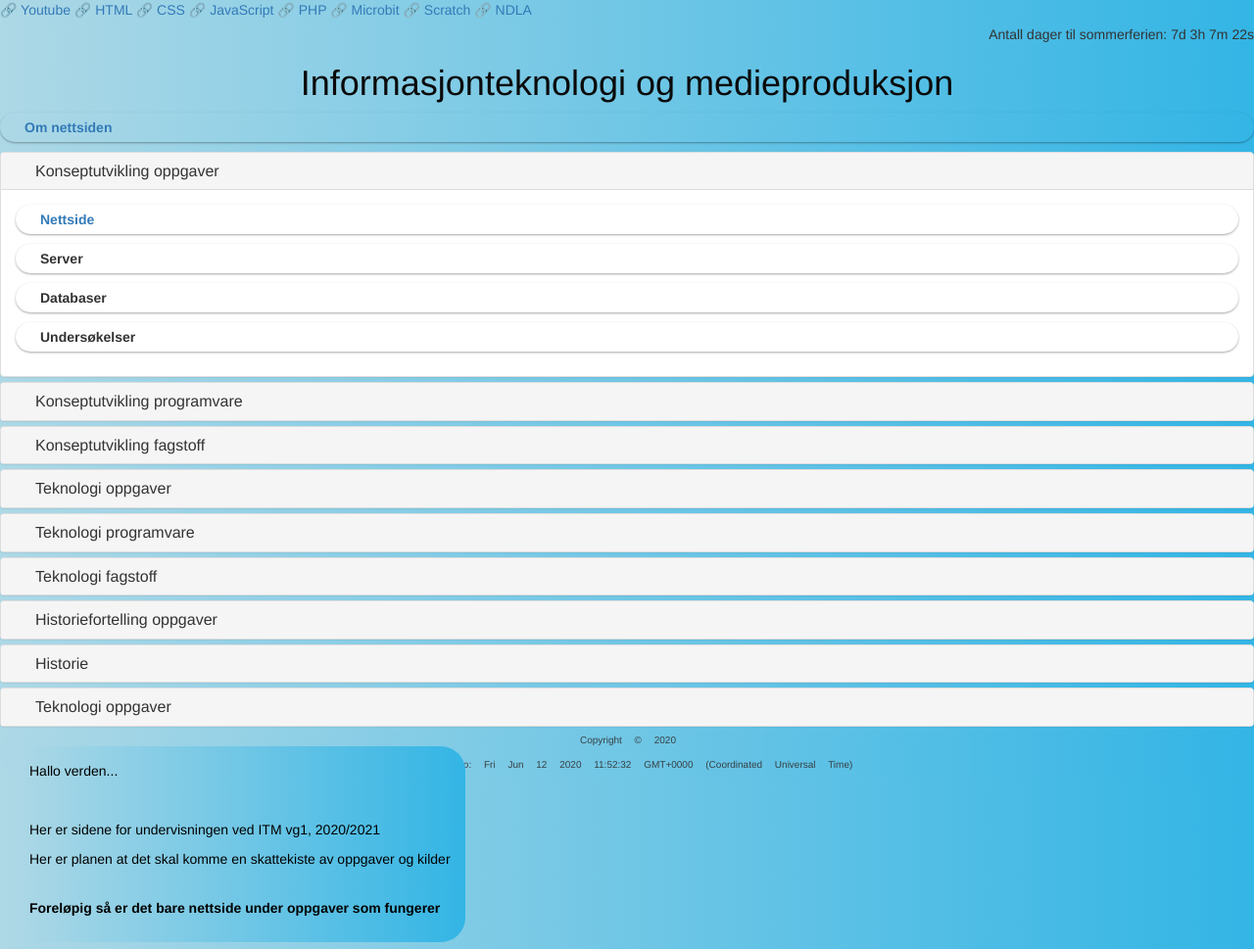
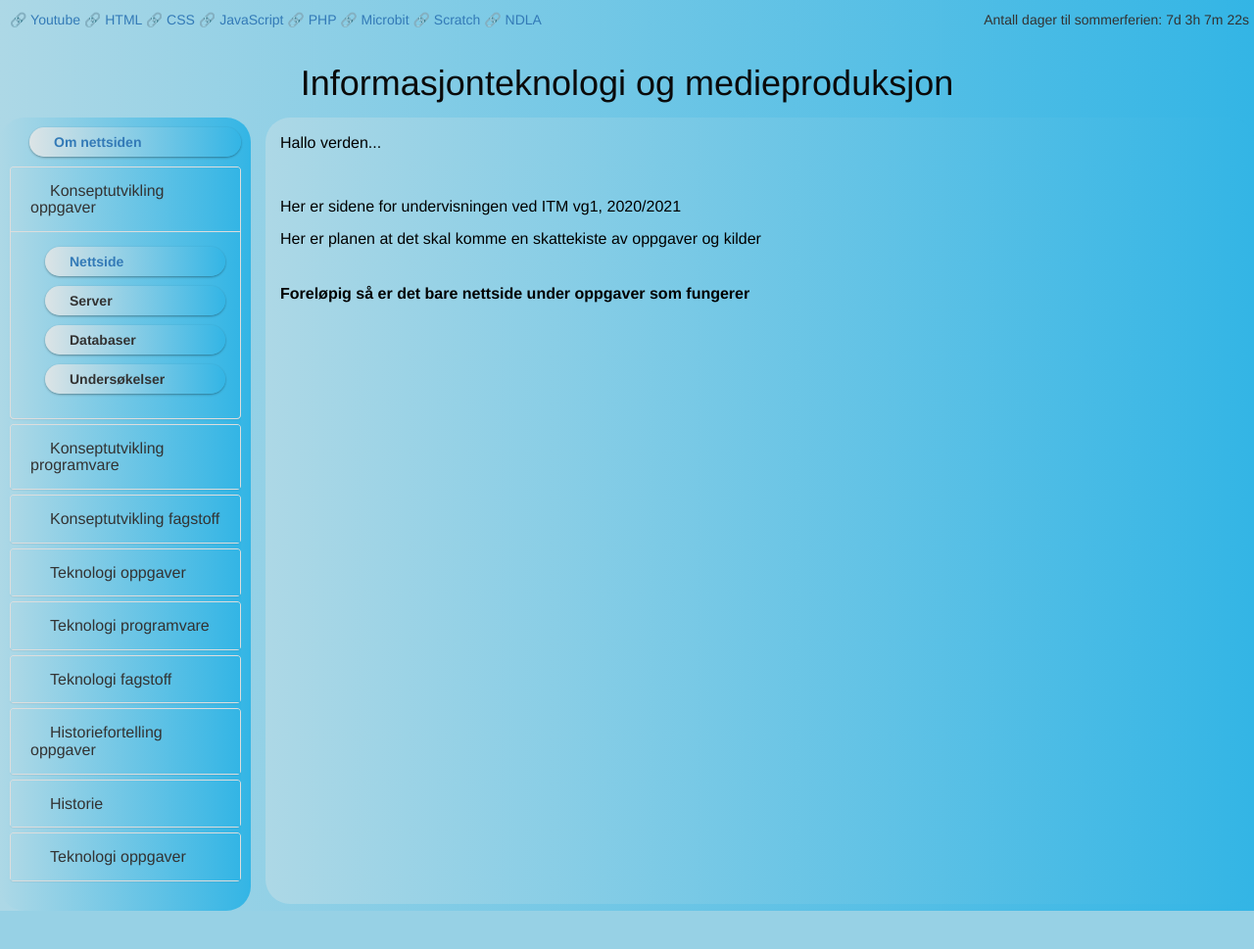
Before and after one commit to handerre/ITMP.github.io, a PHP site: page / in a window 1280 px wide. Shown: the whole page at 98% size. After the commit the page ends 930 px from the top, so only its background shows below. Run offline with PHP 8.4, Linux system fonts and the light colour scheme.

Commit message:
Add files via upload

```diff
--- a/CSS/minstil.css
+++ b/CSS/minstil.css
@@ -8,6 +8,7 @@
 
 /* Definerer body taggen*/
 body{
+
 	color: black;
 	font-family: "Lucida Sans", sans-serif;
 	background-image: linear-gradient(to right, lightblue, #33b5e5); /* Standard syntax (must be last) - Gradient Background */
@@ -24,12 +25,6 @@ img {
 	max-width: 250px;
 	}
 
-.img_Op
-{
-	opacity: 0.5; /*gjennomsiktighet/tydelighet*/
-	grid-column: 1/5;
-	text-align: center;
-}
 
 /*Gjør at bilder får en scrollbar automatisk når vinduet blir lite*/
 .bilde {
@@ -38,59 +33,48 @@ img {
 
 /*Tagg for definisjon av nedtelling til sommerferien*/
 #nedtelling{
-	grid-row: 1/6;
+
 	grid-column: 4/6;
-	margin-top: 5px;
+	margin-top: 10px;
 	font-size: 14px;
 	text-align: right;
+	margin-right: 5px;
 
 }
 
 /*definerer iframe taggen*/
 iframe{
-	min-width: 20px;
-	max-width: 200px;
-	max-height:100px;
-	margin: 5px;
+	width: 100%;
+	height: 1000px;
+	border-radius: 25px; /*Avrunnede hjørner */
+	background-image: linear-gradient(to right, lightblue, #33b5e5); /* Standard syntax (must be last) - Gradient Background */
+
+
 }
+
+
 
 /*Gjør at filmer får en scrollbar automatisk når vinduet blir lite*/
 .film {
 	overflow: auto;
 }
 
-/*definerer stil på button/knapp taggen*/
-.button {
-	background-color: #4CAF50;
-	border-radius: 25px; /*Avrunnede hjørner */
-	border-style: outset;
-	color: white;
-	padding: 10px 22px;
-	text-align: center;
-	text-decoration: none;
-	display: inline-block;
-	font-size: 16px;
-	margin: 4px 2px;
-	cursor: pointer;
-  }
 
 /* Definerer main taggen. Det vil si hvordan gridsene skal oppføre seg på overordnet nivå*/
-main {
+.main {
 	display: grid; /* Definerer at sidene skal vises med grids*/
 	/* grid-column-gap: 15px; mellomrom mellom gridsene horisontalt*/
 	grid-row-gap: 5px;  /*mellomrom mellom gridsene vertikaltt*/
 	text-align: center; /* all teks skal midtstilles som standard*/
-	grid-template-rows: 1fr 1fr 1fr 1fr 1fr; /* deler skjermen i 5 like store deler - vertikalt */
 	grid-template-columns: 1fr 1fr 1fr 1fr 1fr; /* deler skjermen i 5 like store deler - horisontalt */
 }
 
 /* Definerer header taggen/griden*/
 .header {
-	grid-column: 1/6;
+	display: grid;
+	grid-column:1/6;
 	border-radius: 25px; /*Avrunnede hjørner */
 	text-align: center;
-
-
 	background-image: linear-gradient(to left,aqua #33b5e5); /* Standard syntax (must be last) - Gradient Background */
 }
 
@@ -114,12 +98,15 @@ h1 {
   }
 /* Definerer meny_topp taggen/griden*/
 .meny_topp{
-	grid-column: 1/4;
-	grid-row: 1/6;
+	grid-column:1/4;
 	text-align: left;
 	font-size: 14px;
 	color: black;
+	padding: 10px;
+	background-image: linear-gradient(to left,aqua #33b5e5); /* Standard syntax (must be last) - Gradient Background */
+	border-radius: 25px; /*Avrunnede hjørner */
 }
+
 
 
 /* Definerer meny_venstre taggen/griden*/
@@ -130,10 +117,35 @@ h1 {
 	text-align: left;
 	text-indent: 20px;
 	font-weight: bold;
-	grid-column-gap: 15px; /* mellomrom mellom gridsene horisontalt*/
-	min-height: 50%;
+	padding: 10px;
+	background-image: linear-gradient(to right, lightblue, #33b5e5); /* Standard syntax (must be last) - Gradient Background */
+
+}
+
+.panel-group
+{
+	background-image: linear-gradient(to right, lightblue, #33b5e5); /* Standard syntax (must be last) - Gradient Background */
+
+}
+.panel.panel-default {
+
+    background-image: linear-gradient(to right, lightblue, #33b5e5); /* Standard syntax (must be last) - Gradient Background */
 
 
+}
+
+.panel-title
+{
+
+	padding: 5px;
+
+
+}
+
+.panel-heading
+{
+
+    background-image: linear-gradient(to right, lightblue, #33b5e5); /* Standard syntax (must be last) - Gradient Background */
 
 }
 
@@ -153,14 +165,10 @@ h1 {
 	background-image: linear-gradient(to right, lightblue, #33b5e5); /* Standard syntax (must be last) - Gradient Background */
 	float: inline-start;
 	min-height: 50%;
+	font-size: 16px;
 	}
 
 
-	/* ul til bruk i vindu oppgave*/
-.hovedvindu_oppgave.ul1{
-	margin-left: 20px;
-
-}
 /* Definerer footer taggen/griden*/
 .footer {
 	width: 100%;
@@ -213,7 +221,10 @@ ul {
 	border-radius: 25px; /*Avrunnede hjørner */
 	padding: 5px;
 	margin-bottom: 7px;
+	margin-left: 20px;
 	box-shadow: 0 1px 3px rgba(0,0,0,0.12), 0 1px 2px rgba(0,0,0,0.24);
+	background-image: linear-gradient(to right, rgb(220, 228, 230), #33b5e5); /* Standard syntax (must be last) - Gradient Background */
+
   }
 
   /* Definerer en peker*/
```
